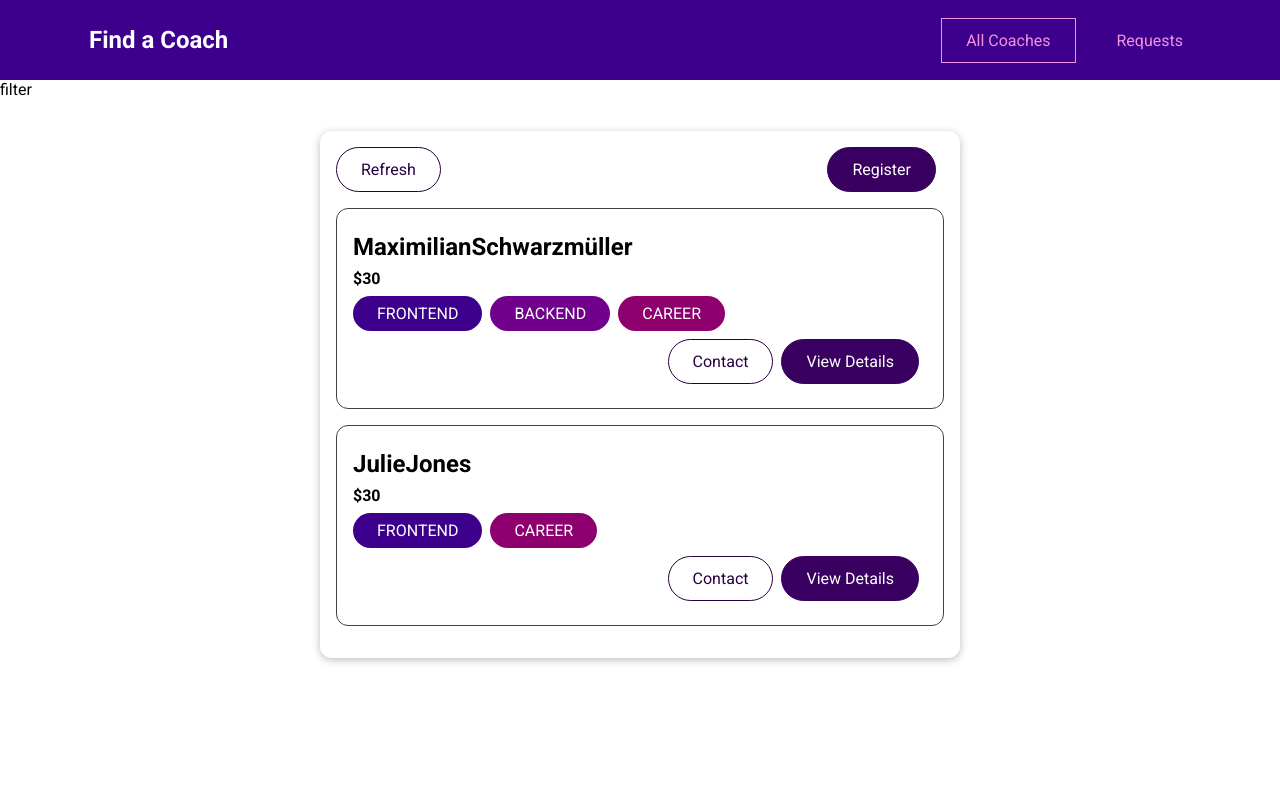
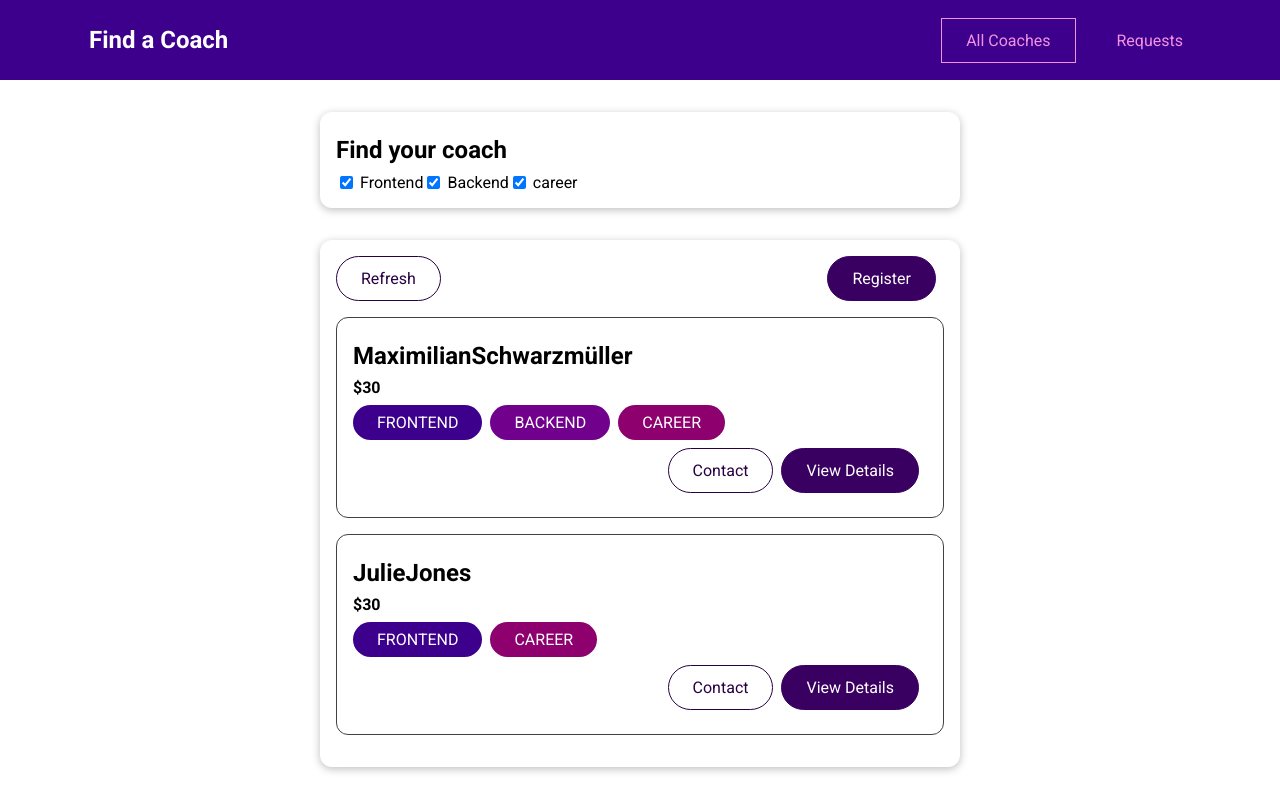
Before and after one commit to N1Anoobis/vue-ts-main-project, a Vue app: page /#/coaches in a window 1280 px wide. Built offline with nearby package versions, Linux system fonts and the light colour scheme.

Commit message:
Add filter omponent

```diff
--- /dev/null
+++ b/src/components/coaches/CoachFilter.vue
@@ -0,0 +1,63 @@
+<template>
+  <BaseCard>
+    <h2>Find your coach</h2>
+    <span class="filter-option">
+      <input type="checkbox" id="frontend" checked @change="setFilter" />
+      <label for="frontend">Frontend</label>
+      <input type="checkbox" id="backend" checked @change="setFilter" />
+      <label for="backend">Backend</label>
+      <input type="checkbox" id="career" checked @change="setFilter" />
+      <label for="career">career</label>
+    </span>
+  </BaseCard>
+</template>
+
+<script>
+export default {
+  emits: ["change-filter"],
+  data() {
+    return {
+      filters: {
+        frontend: true,
+        backend: true,
+        career: true,
+      },
+    };
+  },
+  methods: {
+    setFilter(event) {
+      const inputId = event.target.id;
+      const isActive = event.target.checked;
+      const updatedFilters = {
+        ...this.filters,
+        [inputId]: isActive,
+      };
+      this.filters = updatedFilters;
+      this.$emit("change-filter", updatedFilters);
+    },
+  },
+};
+</script>
+
+<style scoped>
+h2 {
+  margin: 0.5rem 0;
+}
+
+.filter-option {
+  margin-right: 1rem;
+}
+
+.filter-option label,
+.filter-option input {
+  vertical-align: middle;
+}
+
+.filter-option label {
+  margin-left: 0.25rem;
+}
+
+.filter-option.active label {
+  font-weight: bold;
+}
+</style>
--- a/src/pages/coaches/CoachesDetail.vue
+++ b/src/pages/coaches/CoachesDetail.vue
@@ -1,7 +1,62 @@
 <template>
   <div>
-    <section>coach details</section>
-    <router-link to="/coaches/c1/contact"></router-link>
-    <router-view></router-view>
+    <section>
+      <BaseCard>
+        <h2>{{ fullName }}</h2>
+        <h3>${{ rate }}/hour</h3>
+      </BaseCard>
+    </section>
+    <section>
+      <BaseCard>
+        <header>
+          <h2>Intrested? Reach now!</h2>
+          <BaseButton link :to="contactLink">Contact</BaseButton>
+        </header>
+        <router-view></router-view>
+      </BaseCard>
+    </section>
+    <section>
+      <BaseCard>
+        <BaseBadge
+          v-for="area in areas"
+          :key="area"
+          :type="area"
+          :title="area"
+        ></BaseBadge>
+        <p>{{ description }}</p>
+      </BaseCard>
+    </section>
   </div>
 </template>
+<script>
+export default {
+  props: ["id"],
+  data() {
+    return {
+      selectedCoach: null,
+    };
+  },
+  computed: {
+    fullName() {
+      return this.selectedCoach.firstName + " " + this.selectedCoach.lastName;
+    },
+    areas() {
+      return this.selectedCoach.areas;
+    },
+    rate() {
+      return this.selectedCoach.hourlyRate;
+    },
+    description() {
+      return this.selectedCoach.description;
+    },
+    contactLink() {
+      return this.$route.path + "/" + this.id + "/contact";
+    },
+  },
+  created() {
+    this.selectedCoach = this.$store.getters["coaches/coaches"].find(
+      (coach) => coach.id === this.id
+    );
+  },
+};
+</script>
--- a/src/pages/coaches/CoachesList.vue
+++ b/src/pages/coaches/CoachesList.vue
@@ -1,6 +1,6 @@
 <template>
   <div>
-    <section>filter</section>
+    <section><CoachFilter @change-filter="setFilters"></CoachFilter></section>
     <section>
       <BaseCard>
         <div class="controls">
@@ -26,19 +26,43 @@
 <script lang="ts">
 import { Component, Vue } from "vue-property-decorator";
 import CoachItem from "../../components/coaches/CoachItem.vue";
+import CoachFilter from "../../components/coaches/CoachFilter.vue";
 
 @Component({
   components: {
     CoachItem,
+    CoachFilter,
   },
 })
 export default class CoachesList extends Vue {
+  activeFilters = {
+    frontend: true,
+    backend: true,
+    career: true,
+  };
+
   get filteredCoaches() {
-    return this.$store.getters["coaches/coaches"];
+    const coaches = this.$store.getters["coaches/coaches"];
+    return coaches.filter((coach: any) => {
+      if (this.activeFilters.frontend && coach.areas.includes("frontend")) {
+        return true;
+      }
+      if (this.activeFilters.backend && coach.areas.includes("backend")) {
+        return true;
+      }
+      if (this.activeFilters.career && coach.areas.includes("career")) {
+        return true;
+      }
+      return false;
+    });
   }
 
   get hasCoaches() {
     return this.$store.getters["coaches/hasCoaches"];
+  }
+
+  setFilters(updatedFilters: any) {
+    this.activeFilters = updatedFilters;
   }
 }
 </script>
--- a/src/router/index.ts
+++ b/src/router/index.ts
@@ -25,6 +25,7 @@
     path: "/coaches/:id",
     // name: "About",
     component: CoachesDetail,
+    props: true,
     children: [
       {
         path: "/contact",
```
